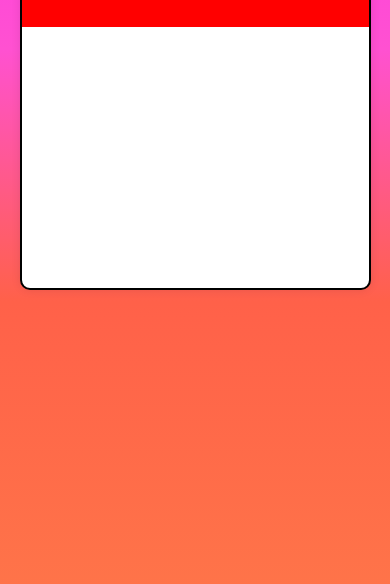
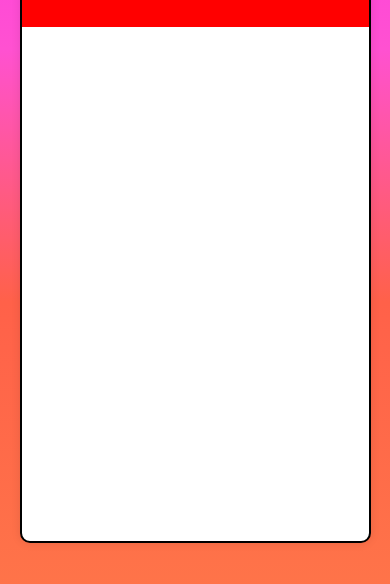
Before and after one commit to manojCodes77/5th_shrey_project_story, a plain HTML site: page index.html in a window 390 px wide. Shown: the part 162-746 px from the top of the page. Drawn offline with Linux system fonts and the light colour scheme.

Commit message:
Update style.css
making this website responsive

```diff
--- a/style.css
+++ b/style.css
@@ -30,6 +30,7 @@ body {
     width: 450px;
     height: 750px;
     max-width: 100%;
+    max-height: 90%;
     position: relative;
     margin: 30px auto;
     text-align: center;
@@ -78,10 +79,10 @@ body {
     display: none;
 }
 
-@media screen and (max-width: 450px){
+@media only screen and (max-width: 450px){
     #card{
         width: 90vw;
-        height: 50vh;
+        height: 80vh;
     }
     .stories{
         height: 35vw;
```
